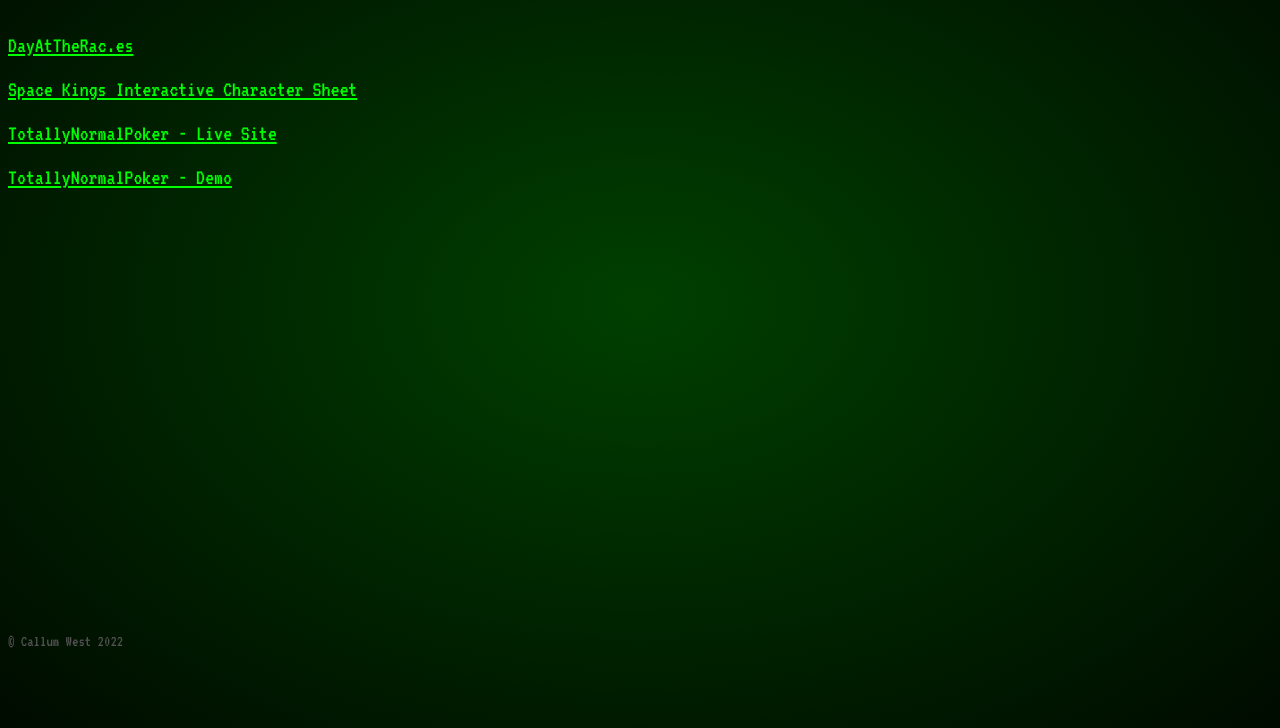
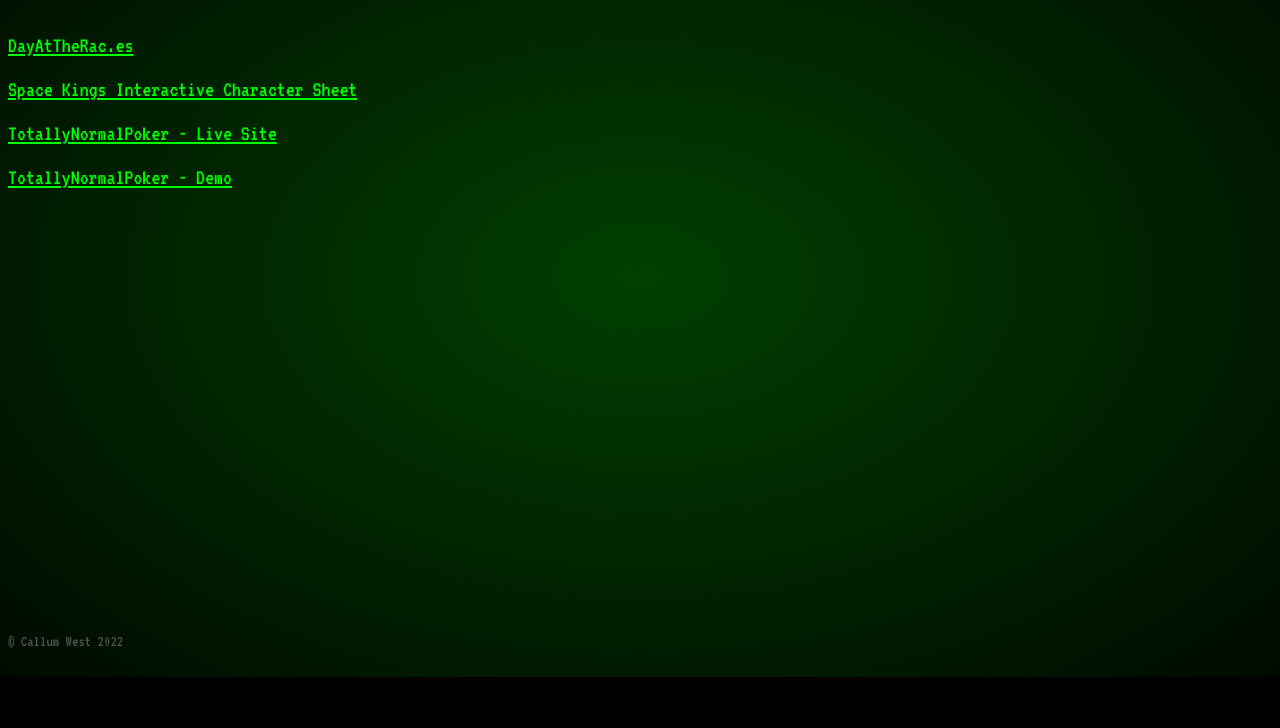
Before and after one commit to mrmisfirecode/mrmisfirecode.github.io, a plain HTML site: page index.html in a window 1280 px wide. Shown: the part 123-851 px from the top of the page. After the commit the page ends 800 px from the top, so only its background shows below. Drawn offline with Linux system fonts and the light colour scheme.

Commit message:
Add files via upload

```diff
--- a/index.html
+++ b/index.html
@@ -26,7 +26,9 @@
             background-color:#000000;
             color: white;
             background-image: radial-gradient(#005500bf, black 120%);
-            height: 100vh;
+            height: 100%;
+            background-repeat: no-repeat;
+            background-attachment: fixed;
         }
         h1 {
             margin-bottom: 50px;
```
